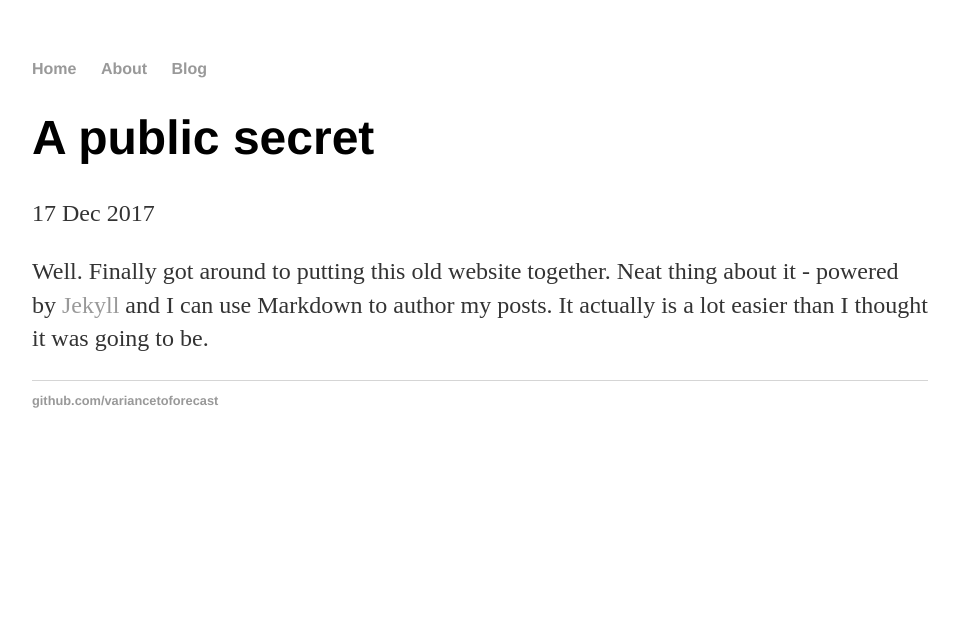
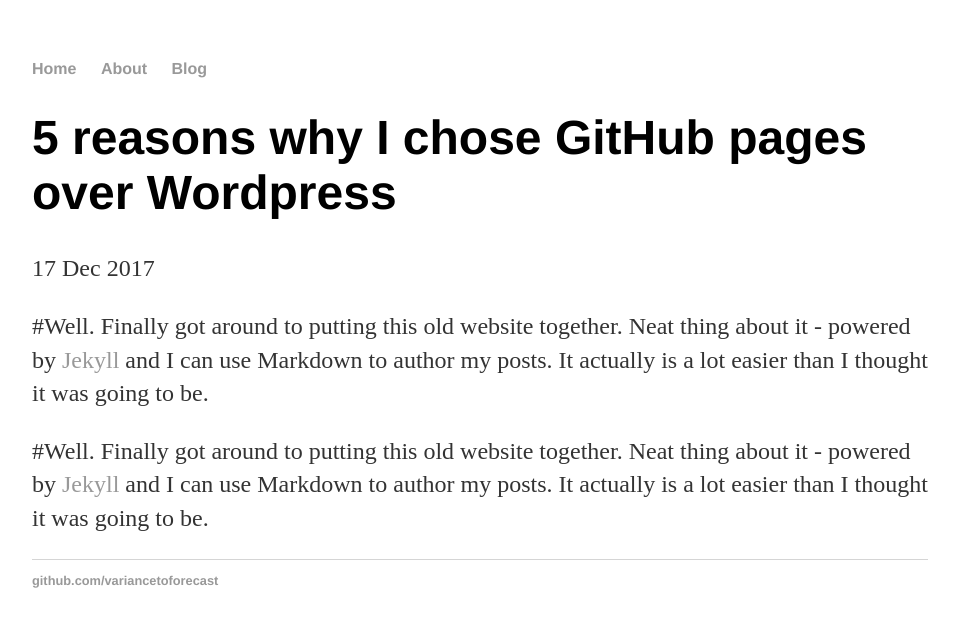
Before and after one commit to variancetoforecast/variancetoforecast.github.io, a Jekyll site: the page built from _posts/2017-12-17-a-public-secret.md, in a window 1280 px wide. Shown: the top 627 px of the page, without its empty margins (160-1119 px from the left). Built offline with Jekyll 4.4.1, drawn with Linux system fonts in a browser that asks for light colours.

Commit message:
Update 2017-12-17-a-public-secret.md

```diff
--- a/_posts/2017-12-17-a-public-secret.md
+++ b/_posts/2017-12-17-a-public-secret.md
@@ -1,7 +1,10 @@
 ---
 layout: post
-title: "A public secret"
+title: "5 reasons why I chose GitHub pages over Wordpress"
 date: 2017-12-17
 ---
 
-Well. Finally got around to putting this old website together. Neat thing about it - powered by [Jekyll](http://jekyllrb.com) and I can use Markdown to author my posts. It actually is a lot easier than I thought it was going to be.
+
+#Well. Finally got around to putting this old website together. Neat thing about it - powered by [Jekyll](http://jekyllrb.com) and I can use Markdown to author my posts. It actually is a lot easier than I thought it was going to be.
+
+#Well. Finally got around to putting this old website together. Neat thing about it - powered by [Jekyll](http://jekyllrb.com) and I can use Markdown to author my posts. It actually is a lot easier than I thought it was going to be.
```
